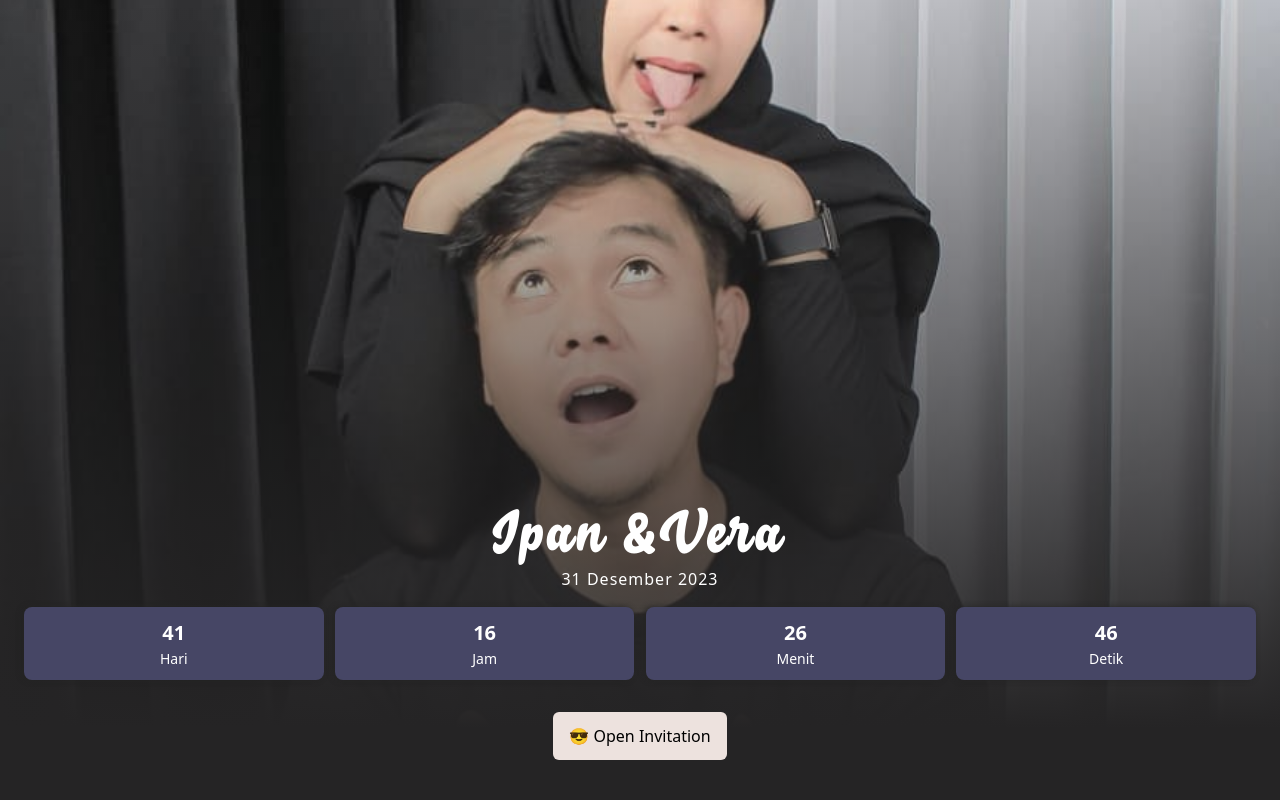
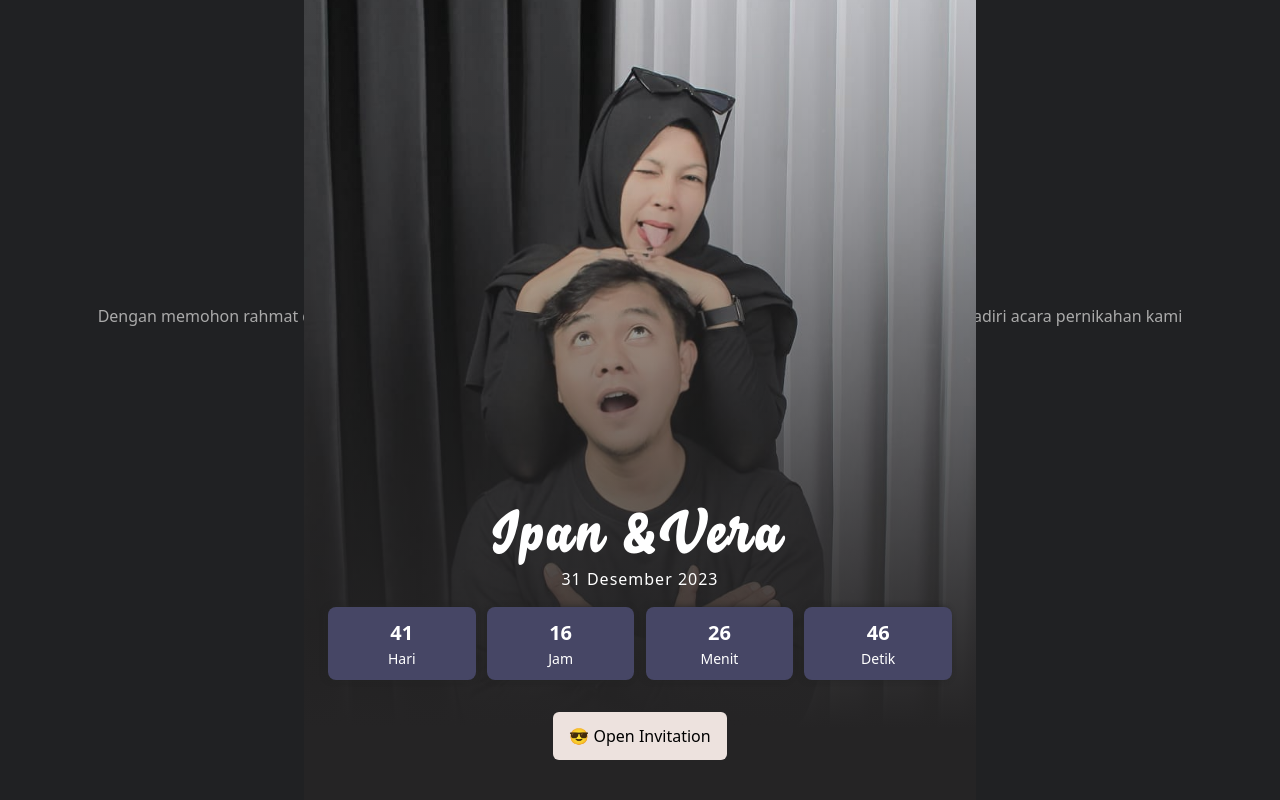
Before and after one commit to ikhlasdansantai/undig, a React (Vite) app: page / in a window 1280 px wide. Shown: the top 800 px of the page. Built offline with nearby package versions, Linux system fonts and the light colour scheme.

Commit message:
Menambahkan breakpoints untuk DESKTOP

```diff
--- a/src/components/header/header.jsx
+++ b/src/components/header/header.jsx
@@ -8,7 +8,7 @@ export default function Header({ state, onClick, setState }) {
   }, []);
 
   return (
-    <div className={`container fixed z-[99] ${state ? "open__invitation" : ""}`}>
+    <div className={`container fixed left-0 right-0 max-w-2xl mx-auto z-[99] ${state ? "open__invitation" : ""}`}>
       <div className="open__wedding__invitation relative z-[10000] text-white min-h-screen flex flex-col justify-end items-center pb-10">
         <h2 className="font-Salty text-6xl tracking-wider">Ipan & Vera</h2>
         <span className="block tracking-[1px]">31 Desember 2023</span>
```
